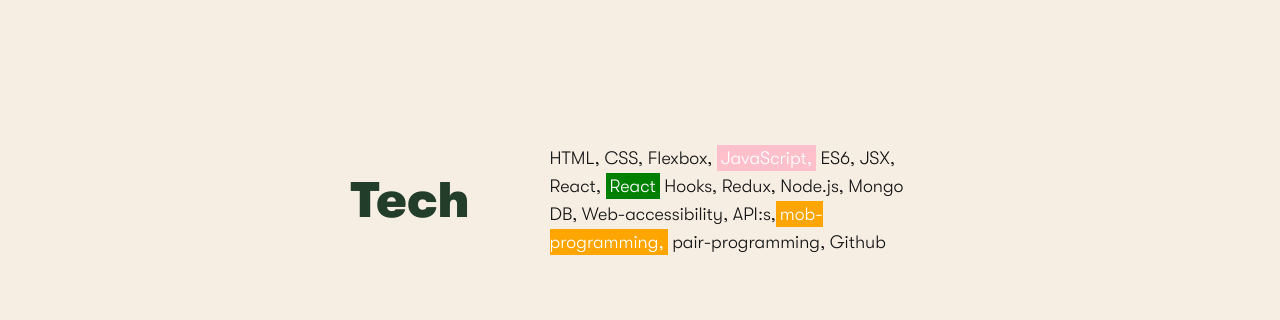
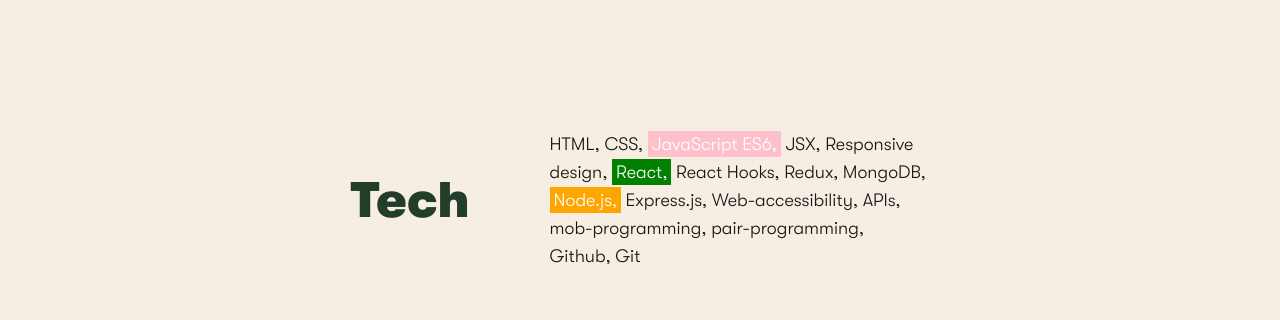
Before and after one commit to JohLeo/Portfolio, a React (Create React App) app: page / in a window 1280 px wide. Shown: the part 880-1200 px from the top of the page. Built offline with nearby package versions, Linux system fonts and the light colour scheme.

Commit message:
tech section updated

```diff
--- a/src/components/tech.js
+++ b/src/components/tech.js
@@ -38,7 +38,7 @@
     color: #FFFFFF;
     padding: 3px 4px;
 `
-export const TagMob = styled.span`
+export const TagNode = styled.span`
     background-color: orange;
     color: #FFFFFF;
     padding: 3px 4px;
@@ -51,10 +51,10 @@
         Tech
       </Header>
       <TechText>
-        HTML, CSS, Flexbox, <TagJs>JavaScript,</TagJs> ES6,
-        JSX, React, <TagReact>React</TagReact> Hooks, Redux,
-        Node.js, Mongo DB, Web-accessibility, API:s,
-        <TagMob>mob-programming,</TagMob> pair-programming, Github
+        HTML, CSS, <TagJs>JavaScript ES6,</TagJs> JSX,
+        Responsive design, <TagReact>React,</TagReact> React Hooks, Redux,
+        MongoDB, <TagNode>Node.js,</TagNode> Express.js, Web-accessibility, APIs,
+        mob-programming, pair-programming, Github, Git
       </TechText>
 
     </Container>
```
Also changed, not shown: 1 other file (tests, documents, lock files or other folders).
